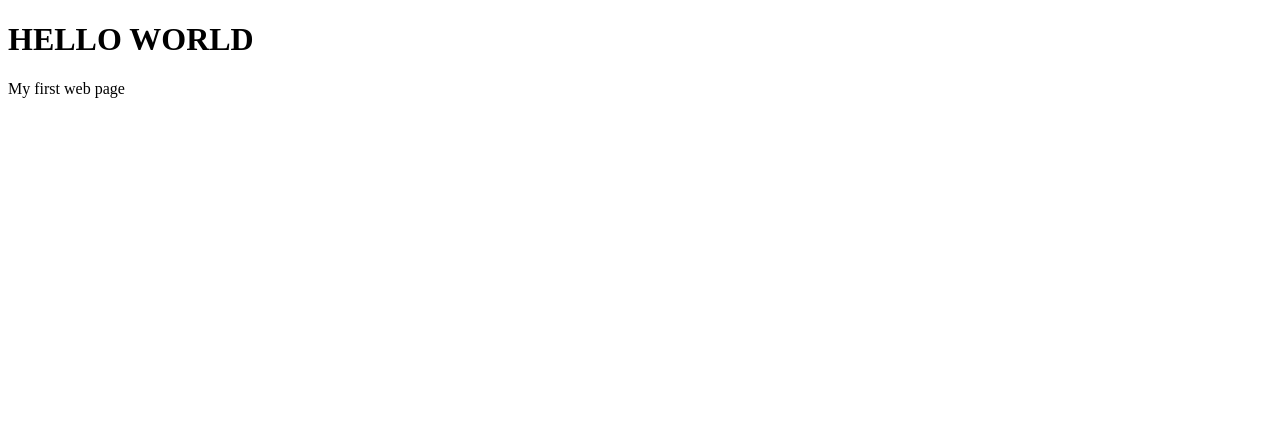
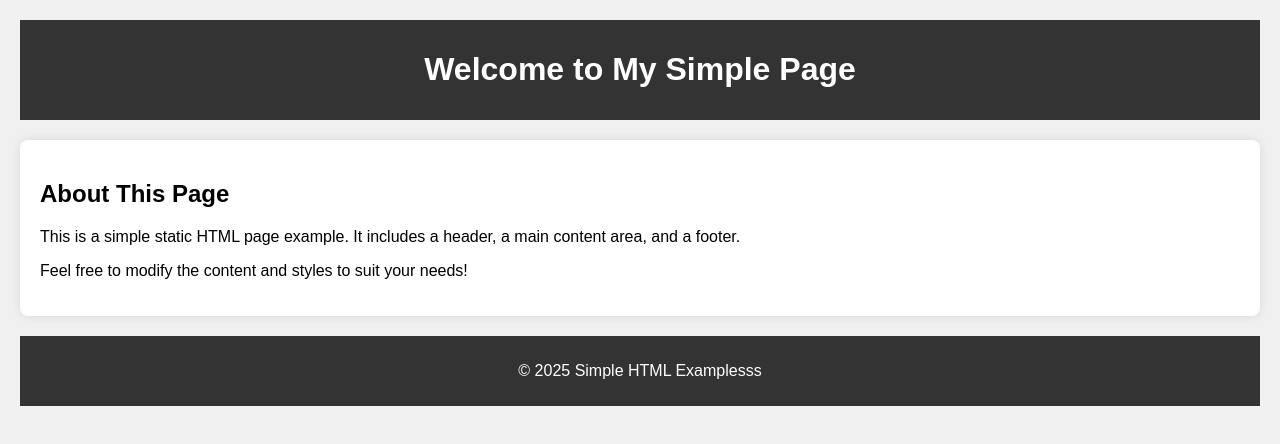
Before and after one commit to ssy80/webserv, a plain HTML site: page www/index.html in a window 1280 px wide. Drawn offline with Linux system fonts and the light colour scheme.

Commit message:
new content for root dir to test html and picuture file to be display in static website

```diff
--- a/www/index.html
+++ b/www/index.html
@@ -1,9 +1,41 @@
-<!DOCTYPE html>
-<html>
+<html lang="en">
+<head>
+    <meta charset="UTF-8">
+    <meta name="viewport" content="width=device-width, initial-scale=1.0">
+    <title>Simple Static HTML Page</title>
+    <style>
+        body {
+            font-family: Arial, sans-serif;
+            background-color: #f0f0f0;
+            margin: 0;
+            padding: 20px;
+        }
+        header, footer {
+            background-color: #333;
+            color: white;
+            text-align: center;
+            padding: 10px 0;
+        }
+        main {
+            background-color: white;
+            padding: 20px;
+            margin: 20px 0;
+            border-radius: 8px;
+            box-shadow: 0 0 10px rgba(0, 0, 0, 0.1);
+        }
+    </style>
+</head>
 <body>
-
-<h1>HELLO WORLD</h1>
-<p>My first web page</p>
-
+    <header>
+        <h1>Welcome to My Simple Page</h1>
+    </header>
+    <main>
+        <h2>About This Page</h2>
+        <p>This is a simple static HTML page example. It includes a header, a main content area, and a footer.</p>
+        <p>Feel free to modify the content and styles to suit your needs!</p>
+    </main>
+    <footer>
+        <p>&copy; 2025 Simple HTML Examplesss</p>
+    </footer>
 </body>
 </html>
```
Also changed, not shown: www/rainbow.png (added).
